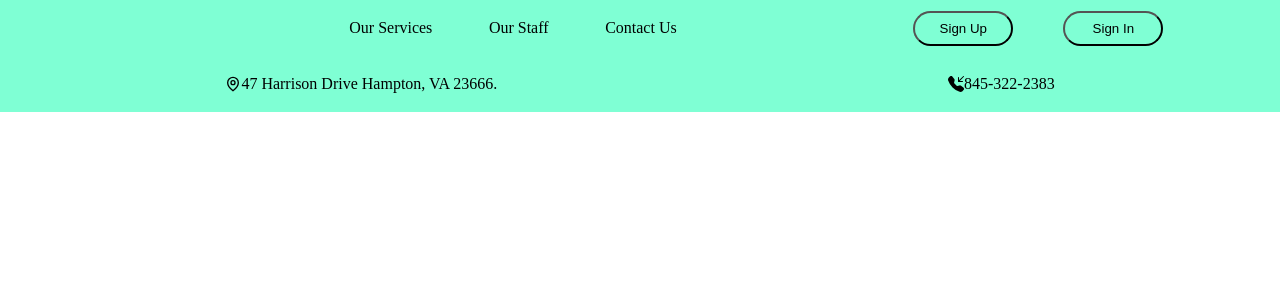
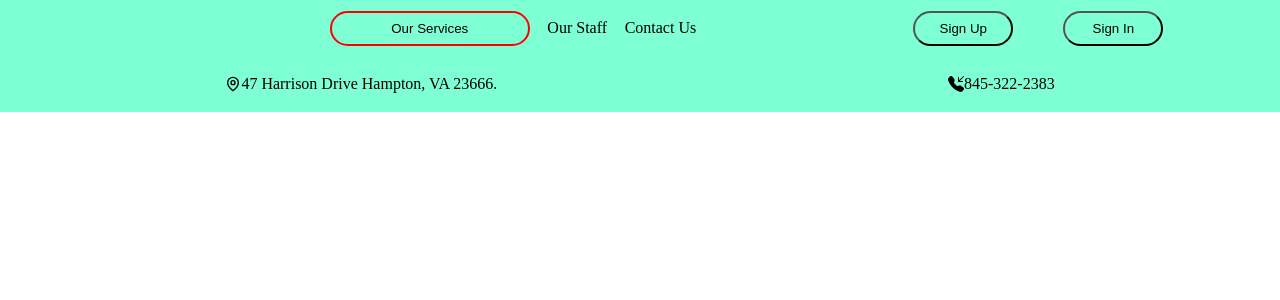
Before and after one commit to fidashn/medical-website, a React (Create React App) app: page / in a window 1280 px wide. Shown: the top 300 px of the page. Built offline with nearby package versions, Linux system fonts and the light colour scheme.

Commit message:
added drop down menu

```diff
--- a/src/App.css
+++ b/src/App.css
@@ -152,12 +152,16 @@ border-radius: 40px;
 }
 
 input[type=text] {
-  background-color: #3CBC8D;
+  background-color: aquamarine;
   color: white;
   height: 40px;
   width: 400px;
   border-radius: 40px;
   z-index: 1;
+}
+
+input[type=text]:focus {
+  border: 1px solid rgb(227, 224, 224);
 }
 
 .contactUs-container {
@@ -227,3 +231,39 @@ input[type=text] {
 h2 {
   text-decoration: none;
 }
+
+
+.dropbtn {
+  border: none;
+  cursor: pointer;
+  width: 200px;
+  border: 2px red solid;
+}
+
+
+.dropdown {
+  display: inline-block;
+}
+
+.dropdown-content {
+  display: none;
+  position: absolute;
+  background-color: aquamarine;
+  min-width: 150px;
+  box-shadow: 0px 8px 16px 0px rgba(0,0,0,0.2);
+  z-index: 1;
+}
+
+.dropdown-content a {
+  color: black;
+  padding: 10px 16px;
+  text-decoration: none;
+  display: block;
+}
+
+.dropdown-content a:hover {background-color: #f1f1f1}
+
+
+.dropdown:hover .dropdown-content {
+  display: block;
+}
--- a/src/Components/Navbar.js
+++ b/src/Components/Navbar.js
@@ -10,7 +10,14 @@ function Navbar() {
       </div>
       </a></li>
       <div className='nav-items'>
-      <li>Our Services</li>
+      <div class="dropdown">
+      <button class="dropbtn"><li>Our Services</li></button>
+      <div class="dropdown-content">
+      <a href="/">Link 1</a>
+      <a href="/">Link 2</a>
+      <a href="/">Link 3</a>
+  </div>
+</div>
       <li>Our Staff</li>
       <li>Contact Us</li>
       </div>
```
